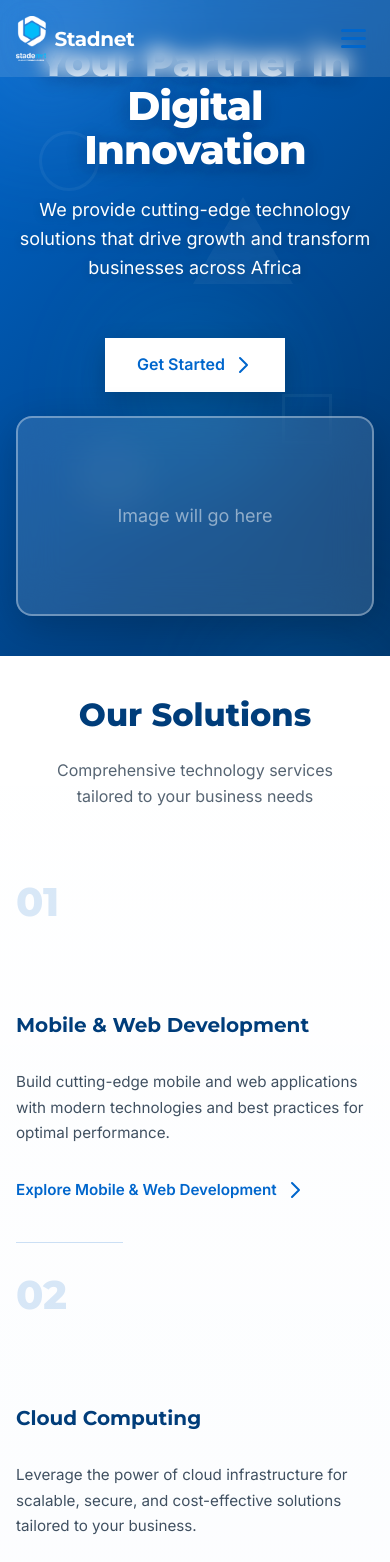
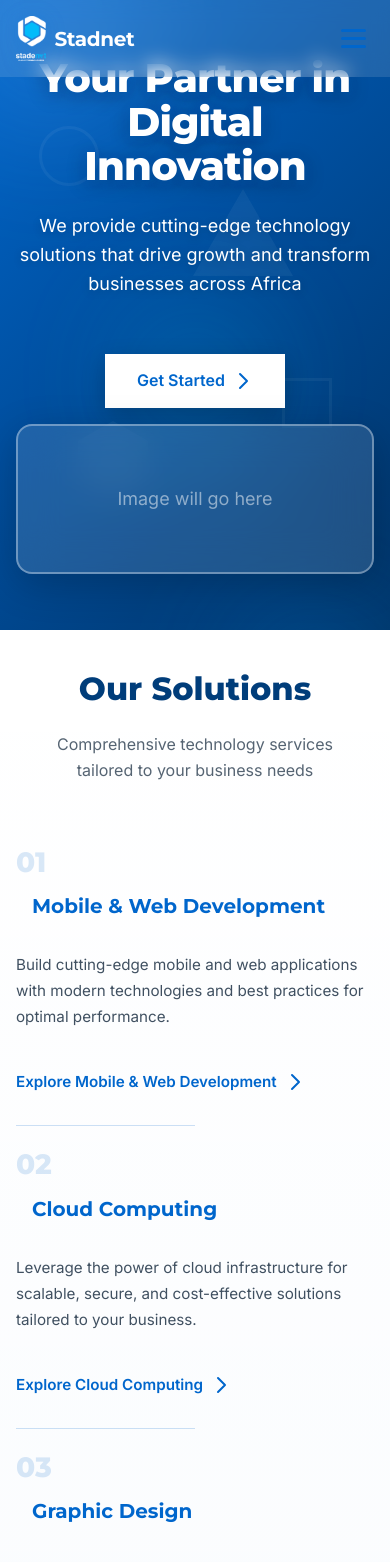
Before and after one commit to chrisarpong/stadnet-technologies, a React (Vite) app: page / in a window 390 px wide. Shown: the top 1562 px of the page. Built offline with nearby package versions, Linux system fonts and the light colour scheme.

Commit message:
feat: Comprehensive mobile optimization for hero and services

```diff
--- a/src/components/InteractiveServiceCards.css
+++ b/src/components/InteractiveServiceCards.css
@@ -216,8 +216,8 @@
 @media (max-width: 768px) {
     .service-item {
         flex-direction: column;
-        gap: var(--spacing-md);
-        padding: var(--spacing-lg) 0;
+        gap: var(--spacing-sm);
+        padding: var(--spacing-md) 0;
     }
 
     .service-item:hover {
@@ -225,12 +225,13 @@
     }
 
     .service-number {
-        font-size: 2.5rem;
+        font-size: 2rem;
+        align-self: flex-start;
     }
 
     .service-header {
-        flex-direction: column;
-        align-items: flex-start;
+        flex-direction: row;
+        align-items: center;
         gap: var(--spacing-sm);
     }
 
@@ -239,14 +240,46 @@
     }
 
     .service-title {
-        font-size: 1.5rem;
+        font-size: 1.25rem;
+        color: var(--color-primary) !important;
+    }
+
+    /* Mobile tap effect - change to white */
+    .service-item:active .service-title {
+        color: #ffffff !important;
     }
 
     .service-description {
         font-size: 0.9375rem;
+        line-height: 1.5;
+        color: var(--color-text-dark);
     }
 
     .service-link {
         font-size: 0.9375rem;
+        margin-top: var(--spacing-xs);
+    }
+
+    .service-line {
+        width: 50%;
     }
 }
+
+/* Extra small screens */
+@media (max-width: 480px) {
+    .service-number {
+        font-size: 1.75rem;
+    }
+
+    .service-icon-wrapper {
+        font-size: 1.75rem;
+    }
+
+    .service-title {
+        font-size: 1.125rem;
+    }
+
+    .service-description {
+        font-size: 0.875rem;
+    }
+}
--- a/src/components/ParallaxHero.css
+++ b/src/components/ParallaxHero.css
@@ -237,8 +237,9 @@
 @media (max-width: 968px) {
     .hero-split-layout {
         grid-template-columns: 1fr;
-        gap: var(--spacing-lg);
+        gap: var(--spacing-md);
         min-height: auto;
+        padding: var(--spacing-md) 0;
     }
 
     .hero-text-content {
@@ -247,7 +248,7 @@
     }
 
     .hero-image-box {
-        min-height: 250px;
+        min-height: 200px;
     }
 
     .hero-cta {
@@ -260,31 +261,35 @@
     .parallax-hero {
         height: auto;
         min-height: auto;
-        padding: var(--spacing-2xl) 0;
+        padding: var(--spacing-xl) 0;
     }
 
     .hero-split-layout {
-        gap: var(--spacing-md);
+        gap: var(--spacing-sm);
     }
 
     .hero-title {
-        font-size: clamp(1.875rem, 8vw, 2.5rem);
+        font-size: clamp(1.75rem, 8vw, 2.25rem);
+        color: #ffffff !important;
     }
 
     .hero-subtitle {
-        font-size: clamp(1rem, 4vw, 1.125rem);
+        font-size: clamp(0.9375rem, 4vw, 1.0625rem);
         margin-bottom: var(--spacing-md);
         color: #ffffff !important;
+        opacity: 1;
     }
 
     .hero-cta {
-        padding: 0.75rem 1.75rem;
+        padding: 0.875rem 1.5rem;
         font-size: 0.9375rem;
+        width: auto;
+        display: inline-flex;
     }
 
     .hero-image-box {
-        min-height: 200px;
-        padding: var(--spacing-md);
+        min-height: 180px;
+        padding: var(--spacing-sm);
     }
 
     .gradient-orb {
@@ -320,3 +325,27 @@
         height: 50px;
     }
 }
+
+/* Extra small screens */
+@media (max-width: 480px) {
+    .parallax-hero {
+        padding: var(--spacing-lg) 0;
+    }
+
+    .hero-title {
+        font-size: clamp(1.5rem, 10vw, 2rem);
+    }
+
+    .hero-subtitle {
+        font-size: clamp(0.875rem, 4vw, 1rem);
+    }
+
+    .hero-cta {
+        padding: 0.75rem 1.25rem;
+        font-size: 0.875rem;
+    }
+
+    .hero-image-box {
+        min-height: 150px;
+    }
+}
```
